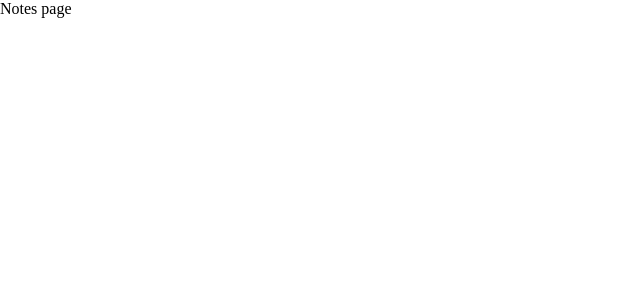
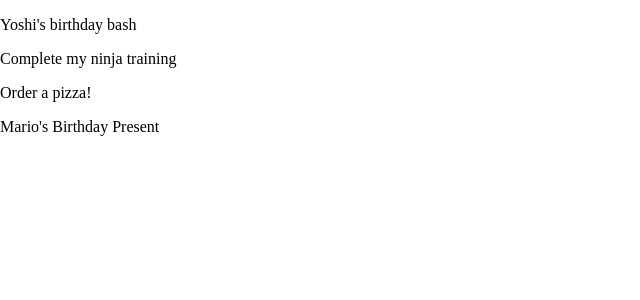
Before and after one commit to lollylegs/material--ui, a React (Create React App) app: page / in a window 1280 px wide. Shown: the top 300 px of the page, without its empty margins (0-640 px from the left). Built offline with nearby package versions, Linux system fonts and the light colour scheme; data requests are answered from the project's data file.

Commit message:
finish #9 json-server

```diff
--- /dev/null
+++ b/data/db.json
@@ -0,0 +1,28 @@
+{
+  "notes": [
+    {
+      "title": "Yoshi's birthday bash",
+      "details": "Lorem Ipsum is simply dummy text of the printing and typesetting industry. Lorem Ipsum has been the industry's standard dummy text ever since the 1500s, when an unknown printer took a galley of type and scrambled it to make a type specimen book.",
+      "category": "reminders",
+      "id": 1
+    },
+    {
+      "title": "Complete my ninja training",
+      "details": "Lorem Ipsum is simply dummy text of the printing and typesetting industry. Lorem Ipsum has been the industry's standard dummy text ever since the 1500s, when an unknown printer took.",
+      "category": "work",
+      "id": 2
+    },
+    {
+      "title": "Order a pizza!",
+      "details": "Lorem Ipsum is simply dummy text of the printing and typesetting industry. Lorem Ipsum has been the industry's standard dummy text ever since the 1500s, when an unknown printer took a galley of type and scrambled it to make a type specimen book.\nLorem Ipsum is simply dummy text of the printing and typesetting industry. Lorem Ipsum has been the industry's standard dummy text ever since the 1500s, when an unknown printer took a galley of type and scrambled it to make a type specimen book.",
+      "category": "todos",
+      "id": 3
+    },
+    {
+      "title": "Mario's Birthday Present",
+      "details": "sdfg hjkl",
+      "category": "reminders",
+      "id": 4
+    }
+  ]
+}
--- a/src/pages/Create.js
+++ b/src/pages/Create.js
@@ -9,6 +9,7 @@
 import RadioGroup from '@material-ui/core/RadioGroup';
 import FormControl from '@material-ui/core/FormControl';
 import FormLabel from '@material-ui/core/FormLabel';
+import { useHistory } from 'react-router-dom';
 
 const useStyles = makeStyles({
   field: {
@@ -20,6 +21,7 @@
 
 export default function Create() {
   const classes = useStyles()
+  const history = useHistory()
   const [title, setTitle] = useState('')
   const [details, setDetails] = useState('')
   const [titleError, setTitleError] = useState(false)
@@ -40,7 +42,11 @@
     }
 
     if (title && details) {
-      console.log(title, details, category)
+      fetch('http://localhost:8000/notes', {
+        method: 'POST',
+        headers:{"Content-type": "application/json"},
+        body: JSON.stringify({ title, details, category })
+      }).then(() => history.push('/'))
     }
   }
 
--- a/src/pages/Notes.js
+++ b/src/pages/Notes.js
@@ -1,9 +1,19 @@
-import React from 'react'
+import React, { useEffect, useState } from 'react'
 
 export default function Notes() {
+  const [notes, setNotes] = useState([])
+
+  useEffect(() => {
+    fetch('http://localhost:8000/notes')
+      .then(res => res.json())
+      .then(data => setNotes(data))
+  }, [])
+
   return (
     <div>
-      Notes page
+      {notes.map(note => (
+        <p key={note.id}>{ note.title }</p>
+      ))}
     </div>
   )
 }
```
